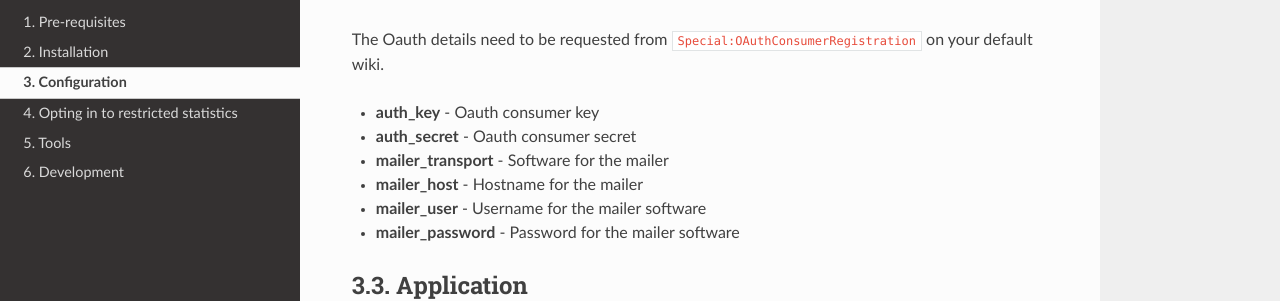
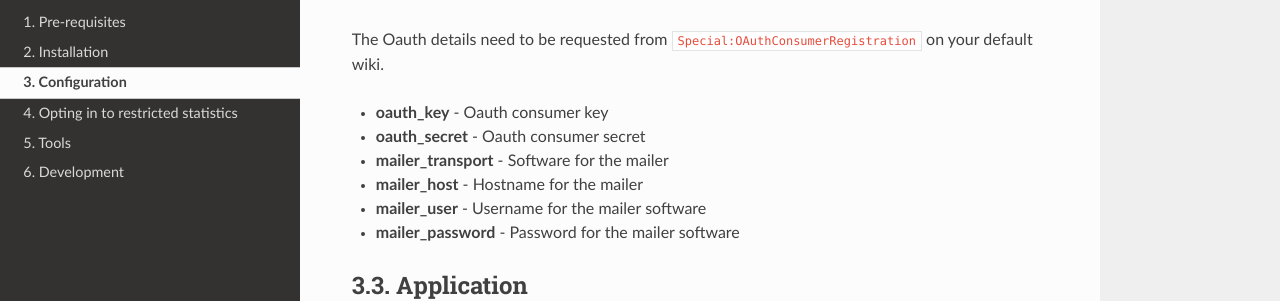
Before and after one commit to x-tools/xtools, a Sphinx documentation site: the page built from docs/configuration.rst, in a window 1280 px wide and 900 px high, scrolled down 859 px. Shown: the part 155-456 px from the top of the window. Built offline with Sphinx 7.4.7 and the Read the Docs theme 2.0.0, drawn with Linux system fonts in a browser that asks for light colours.

Commit message:
correcting config docs: auth -> oauth

```diff
--- a/docs/configuration.rst
+++ b/docs/configuration.rst
@@ -44,8 +44,8 @@ Authentication and Email
 
 The Oauth details need to be requested from ``Special:OAuthConsumerRegistration`` on your default wiki.
 
-- **auth_key** - Oauth consumer key
-- **auth_secret** - Oauth consumer secret
+- **oauth_key** - Oauth consumer key
+- **oauth_secret** - Oauth consumer secret
 - **mailer_transport** - Software for the mailer
 - **mailer_host** - Hostname for the mailer
 - **mailer_user** - Username for the mailer software
```
